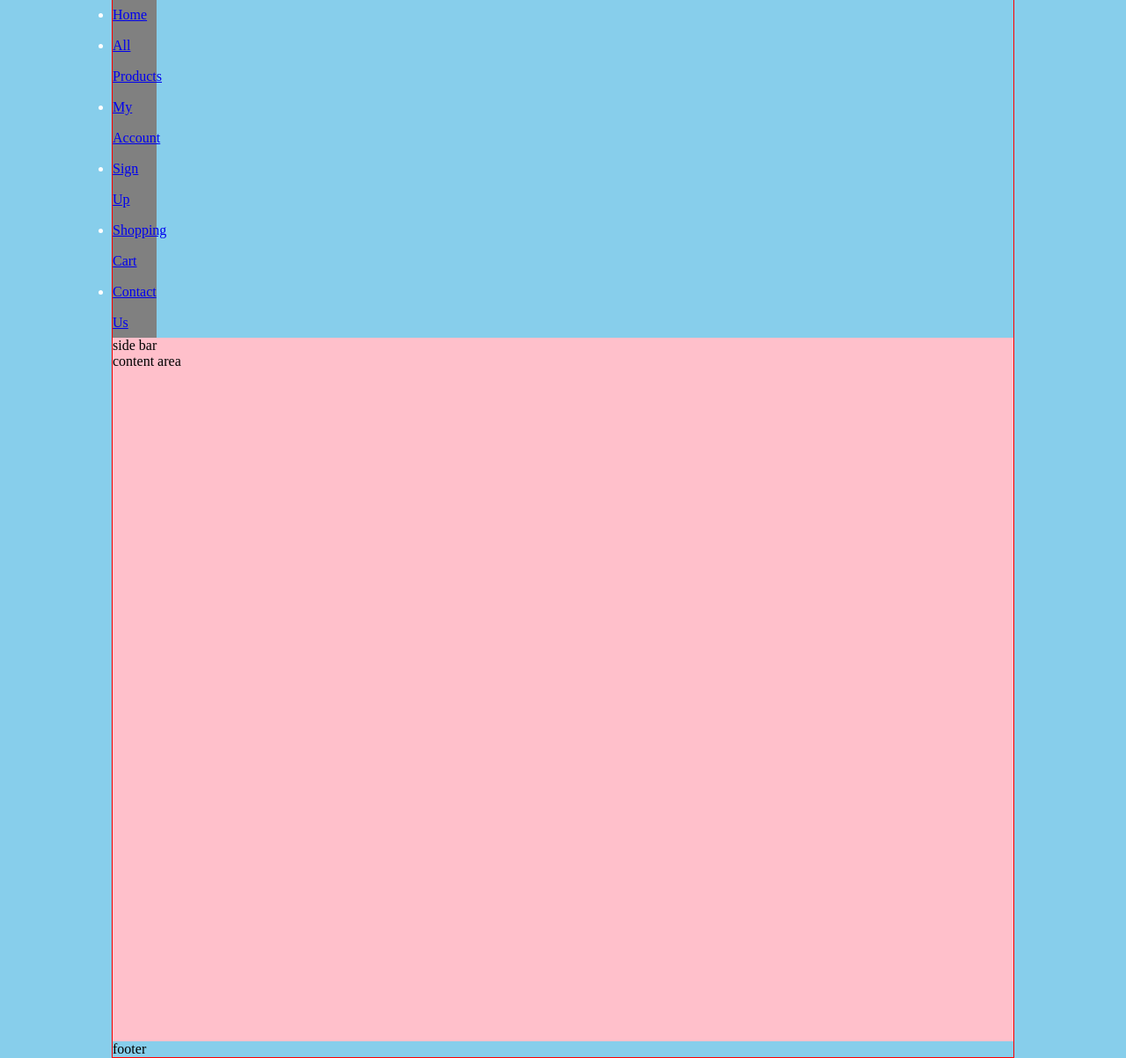
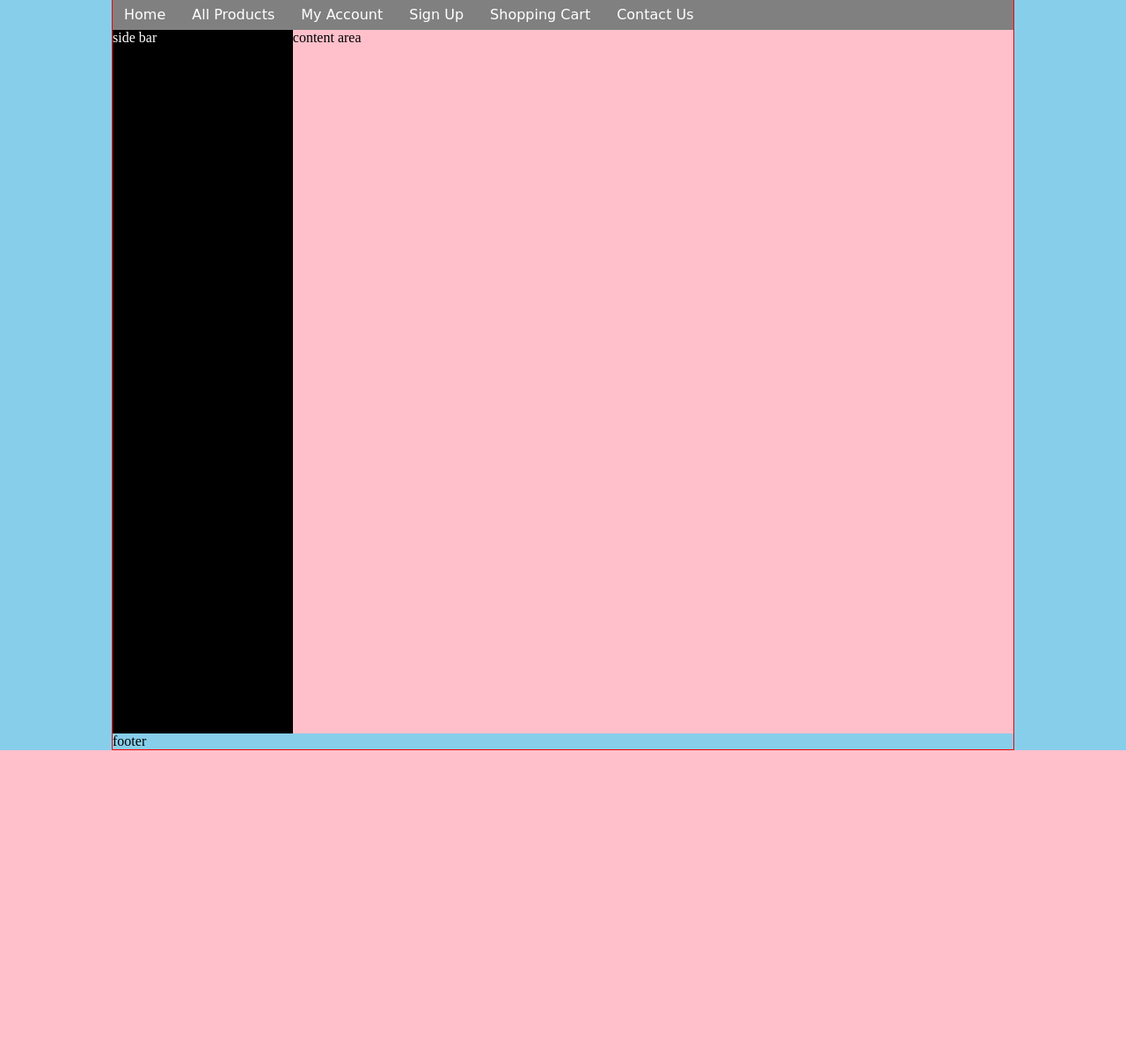
Before and after one commit to ilamkar/Ecommerce, a PHP site: page / in a window 1280 px wide. Shown: the part 102-1305 px from the top of the page at 88% size. After the commit the page ends 955 px from the top, so only its background shows below. Run offline with PHP 8.4, Linux system fonts and the light colour scheme.

Commit message:
styling main layout of the page

```diff
--- a/css/style.css
+++ b/css/style.css
@@ -47,7 +47,6 @@ body{
 }
 .menubar{
 	width: 100%;
-	width: 50px;
 	background-color: gray;
 	color: white;
 }
@@ -56,9 +55,38 @@ body{
 	margin: 0;
 	line-height: 35px;
 }
+#menu li{
+	list-style-type: none;
+	display:inline-block;
+}
+#menu a{
+text-decoration: none;
+color: white;
+padding: 8px;
+margin: 5px;
+font-size: 16px;
+font-family: cursive;
+
+}
+#menu a:hover{
+	color: orange;
+	font-weight: bolder;
+	text-decoration: underline;
+}
 .content_wrapper{
 	width: 100%;
 	height: 800px;
 	margin: auto;
 	background-color: pink;
 }
+.sidebar{
+	width: 20%;
+	height: 800px;
+	background-color: black;
+	color: white;
+	float: left;
+}
+.content_area{
+	width: 80%;
+	height:800px;
+}
```
